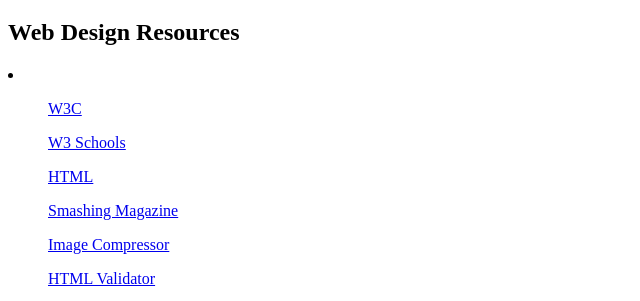
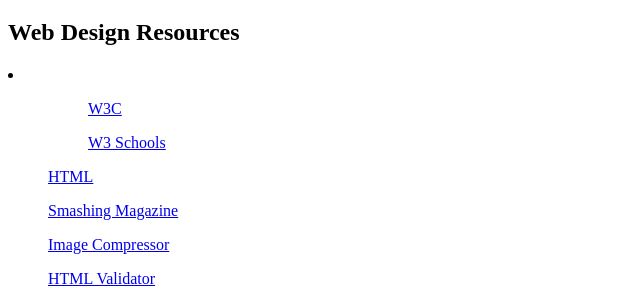
Before and after one commit to kab154/CH-3--Apply-Extend-Analyze, a plain HTML site: page analyze/analyze03.html in a window 1280 px wide. Shown: the part 61-362 px from the top of the page, without its empty margins (0-640 px from the left). Drawn offline with Linux system fonts and the light colour scheme.

Commit message:
Update analyze03.html

```diff
--- a/analyze/analyze03.html
+++ b/analyze/analyze03.html
@@ -19,12 +19,12 @@
 	<h2>Web Design Resources</h2>
 	<li>
 		<ol>
-			<a href="https://www.w3.org/">W3C</a>
+			<a href="https://www.w3.org/"><ol>W3C</ol></a>
 		</ol>
 
 
 		<ol>
-			<a href="https://www.w3schools.com/">W3 Schools</a>
+			<a href="https://www.w3schools.com/"><ol>W3 Schools</ol></a>
 		</ol>
 
 		<ol>
```
